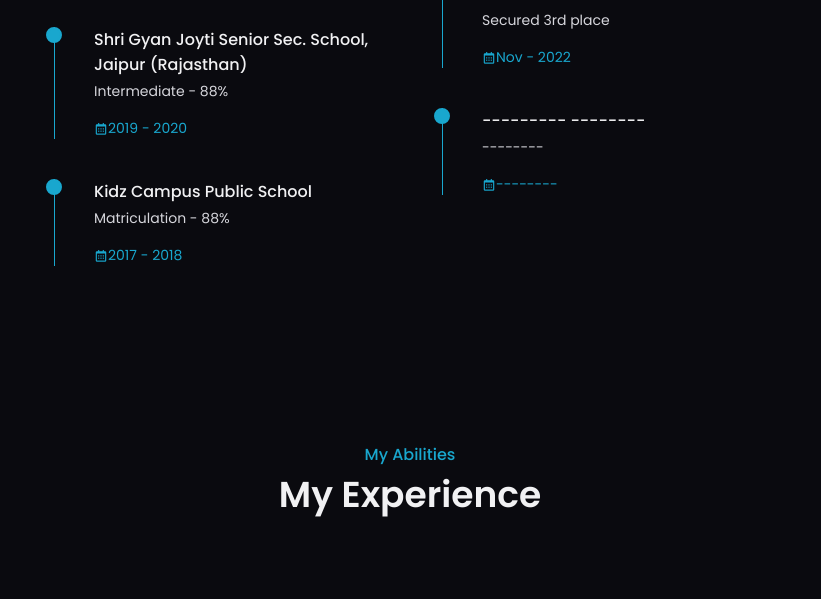
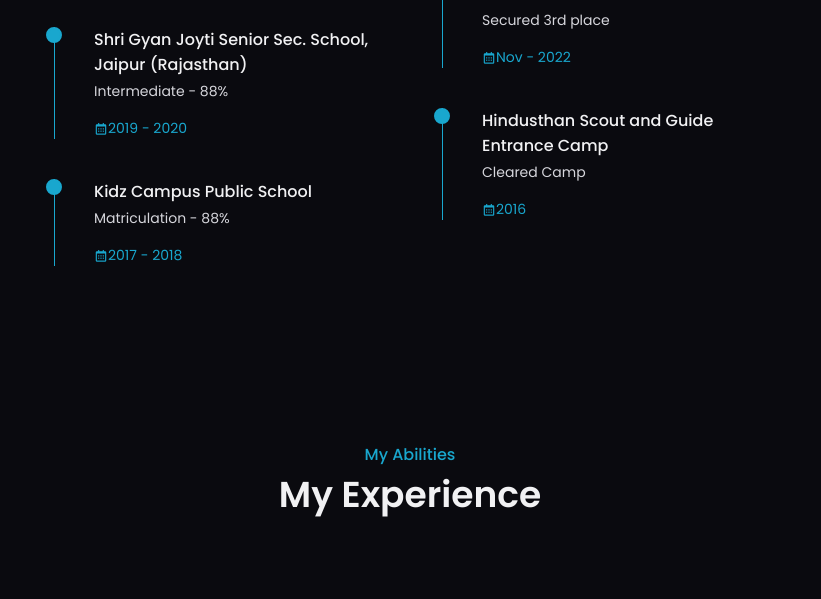
Before and after one commit to lohiyaPriyansh07/Portfolio, a plain HTML site: page index.html in a window 1280 px wide. Shown: the part 2080-2679 px from the top of the page, without its empty margins (280-1101 px from the left). Drawn offline with nearby package versions, Linux system fonts and the light colour scheme.

Commit message:
Updated index

```diff
--- a/index.html
+++ b/index.html
@@ -238,14 +238,14 @@
 
                         <div class="timeline__item">
                             <div class="circle__dot"></div>
-                            <h3 class="timeline__title">--------- --------</h3>
-                            <p class="timeline__text">--------
+                            <h3 class="timeline__title">Hindusthan Scout and Guide Entrance Camp</h3>
+                            <p class="timeline__text">Cleared Camp
 
 
 
                             </p>
                             <span class="timeline__data"><i class='bx bx-calendar'></i>
-                                --------</span>
+                                2016</span>
                         </div>
                     </div>
                 </div>
```
